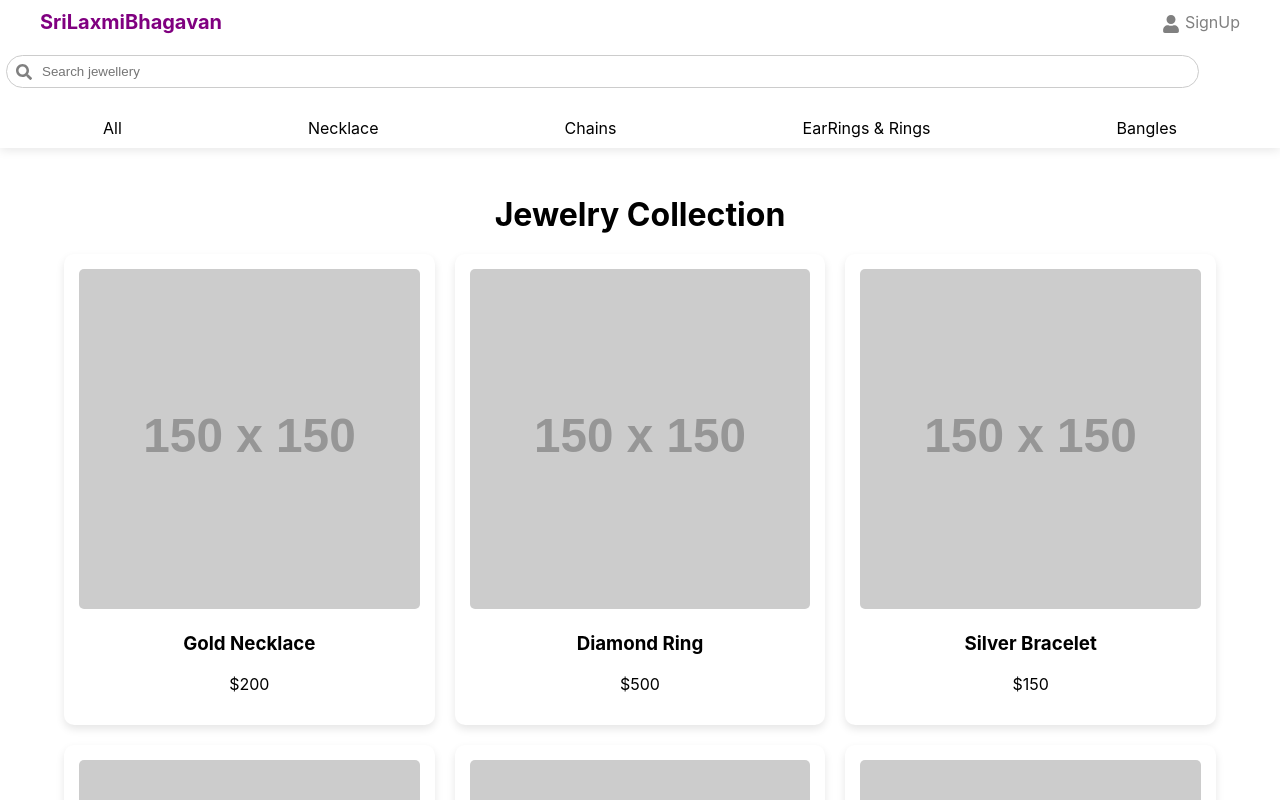
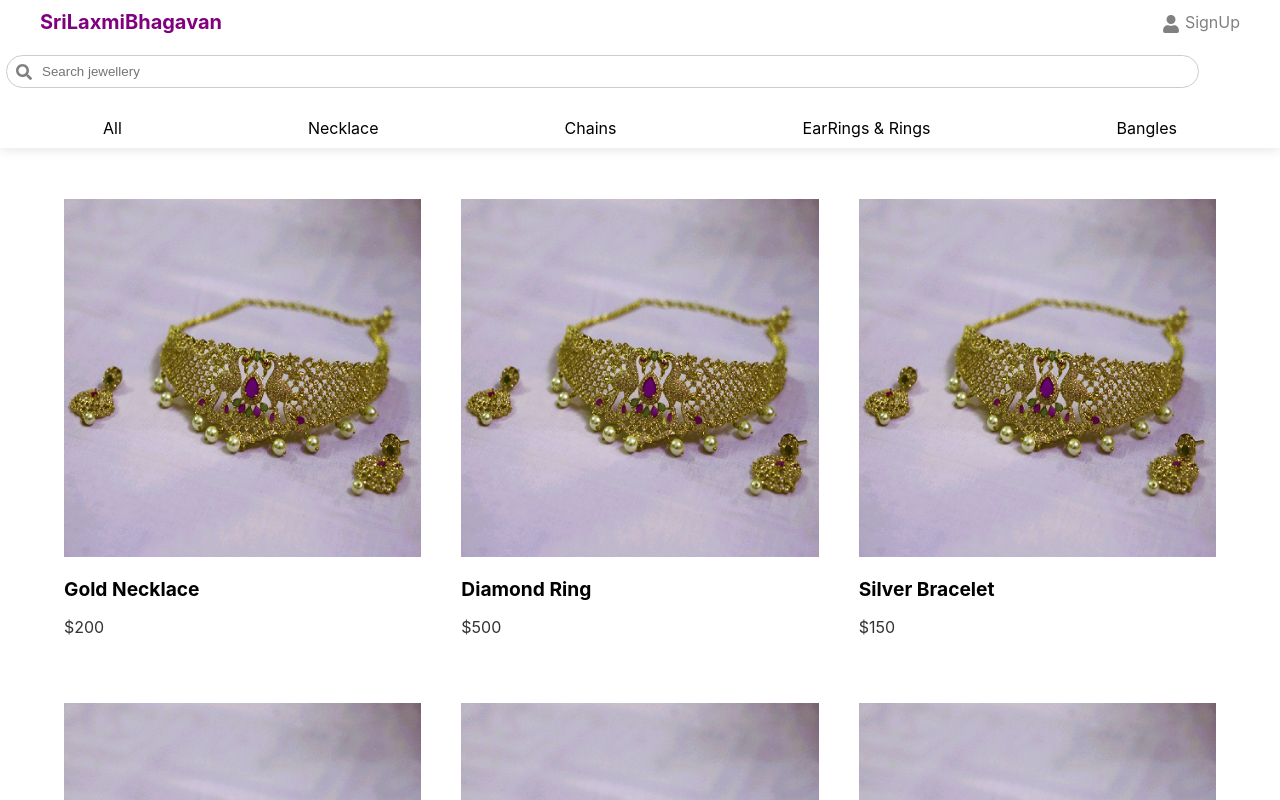
Before and after one commit to vishwasri-technologies/jewellery-web-app-frontend, a React (Create React App) app: page /necklace in a window 1280 px wide. Shown: the top 800 px of the page. Built offline with nearby package versions, Linux system fonts and the light colour scheme.

Commit message:
Added code in Necklace page

```diff
--- a/src/Components/Necklace.css
+++ b/src/Components/Necklace.css
@@ -1,58 +1,70 @@
-/* Container styling */
+/* Container Styling */
 .container {
   width: 90%;
   margin: auto;
-    padding: 20px;
-  }
-
-  /* Page Title */
-  .title {
-    text-align: center;
-    font-size: 2rem;
-    margin-bottom: 20px;
+  padding: 4%;
 }
 
 /* Grid Layout */
 .grid-container {
   display: grid;
-    grid-template-columns: repeat(3, 1fr); /* 3 columns for web */
-    gap: 20px;
+  grid-template-columns: repeat(3, minmax(250px, 1fr)); /* 3 columns, flexible */
+  gap: 40px;
 }
 
-  /* Product Card */
+/* Individual Product Items */
 .grid-item {
-    background: #fff;
-    padding: 15px;
-    border-radius: 10px;
-    text-align: center;
-    box-shadow: 0 4px 8px rgba(0, 0, 0, 0.1);
-    transition: transform 0.3s ease-in-out;
+  background-color: #fff;
+  /* border-radius: 8px; */
+  overflow: hidden; /* Prevents overflow */
+  display: flex;
+  flex-direction: column;
+  align-items: flex-start; /* Align items to the left */
 }
 
-  .grid-item:hover {
-    transform: scale(1.05);
+/* Product Image Styling */
+.product-image {
+  width: 100%;
+  aspect-ratio: 1 / 1; /* Maintains square ratio */
+  object-fit: contain; /* Ensures full image is visible */
 }
 
-  /* Product Image */
-  .product-image {
+/* Product Details - Align text to the left */
+.product-details {
   width: 100%;
-    height: auto;
-    border-radius: 5px;
+  padding: 10px 0;
 }
 
-  /* Media Queries for Responsiveness */
+/* Product Name */
+h3 {
+  font-size: 1.2rem;
+  font-weight: bold;
+  margin: 10px 0;
+  text-align: left; /* Aligns text to the left */
+}
+
+/* Product Price */
+p {
+  font-size: 1rem;
+  color: #333;
+  text-align: left; /* Aligns text to the left */
+}
+
+/* Responsive Design */
+@media (max-width: 1024px) {
+  .grid-container {
+    grid-template-columns: repeat(2, minmax(200px, 1fr)); /* 2 columns for tablets */
+  }
+}
+
 @media (max-width: 768px) {
   .grid-container {
-      grid-template-columns: repeat(2, 1fr); /* 2 columns for mobile */
+    grid-template-columns: repeat(2, 1fr); /* 2 columns on small screens */
   }
 }
 
 @media (max-width: 480px) {
-    .title {
-      font-size: 1.5rem;
-    }
-
-    .grid-item {
-      padding: 10px;
+  .grid-container {
+    grid-template-columns: repeat(2, 1fr); /* 1 column for extra small screens */
   }
 }
--- a/src/Components/Necklace.js
+++ b/src/Components/Necklace.js
@@ -1,24 +1,134 @@
 import React from "react";
 import "./Necklace.css";
+import image from "../assets/image-222.png";
+
 const products = [
-  { id: 1, name: "Gold Necklace", price: "$200", image: "https://via.placeholder.com/150" },
-  { id: 2, name: "Diamond Ring", price: "$500", image: "https://via.placeholder.com/150" },
-  { id: 3, name: "Silver Bracelet", price: "$150", image: "https://via.placeholder.com/150" },
-  { id: 4, name: "Pearl Earrings", price: "$120", image: "https://via.placeholder.com/150" },
-  { id: 5, name: "Platinum Pendant", price: "$300", image: "https://via.placeholder.com/150" },
-  { id: 6, name: "Ruby Ring", price: "$450", image: "https://via.placeholder.com/150" }
+  {
+    id: 1,
+    name: "Gold Necklace",
+    price: "$200",
+    image: image,
+  },
+  {
+    id: 2,
+    name: "Diamond Ring",
+    price: "$500",
+    image: image,
+  },
+  {
+    id: 3,
+    name: "Silver Bracelet",
+    price: "$150",
+    image: image,
+  },
+  {
+    id: 4,
+    name: "Pearl Earrings",
+    price: "$120",
+    image: image,
+  },
+  {
+    id: 5,
+    name: "Platinum Pendant",
+    price: "$300",
+    image: image,
+  },
+  {
+    id: 6,
+    name: "Ruby Ring",
+    price: "$450",
+    image: image,
+  },
+  {
+    id: 6,
+    name: "Ruby Ring",
+    price: "$450",
+    image: image,
+  },
+  {
+    id: 6,
+    name: "Ruby Ring",
+    price: "$450",
+    image: image,
+  },
+  {
+    id: 6,
+    name: "Ruby Ring",
+    price: "$450",
+    image: image,
+  },
+  {
+    id: 6,
+    name: "Ruby Ring",
+    price: "$450",
+    image: image,
+  },
+  {
+    id: 6,
+    name: "Ruby Ring",
+    price: "$450",
+    image: image,
+  },
+  {
+    id: 6,
+    name: "Ruby Ring",
+    price: "$450",
+    image: image,
+  },
+  {
+    id: 6,
+    name: "Ruby Ring",
+    price: "$450",
+    image: image,
+  },
+  {
+    id: 6,
+    name: "Ruby Ring",
+    price: "$450",
+    image: image,
+  },
+  {
+    id: 6,
+    name: "Ruby Ring",
+    price: "$450",
+    image: image,
+  },
+  {
+    id: 6,
+    name: "Ruby Ring",
+    price: "$450",
+    image: image,
+  },
+  {
+    id: 6,
+    name: "Ruby Ring",
+    price: "$450",
+    image: image,
+  },
+  {
+    id: 6,
+    name: "Ruby Ring",
+    price: "$450",
+    image: image,
+  },
+
 ];
 
 const Necklace = () => {
   return (
     <div className="container">
-      <h2 className="title">Jewelry Collection</h2>
       <div className="grid-container">
         {products.map((product) => (
           <div key={product.id} className="grid-item">
-            <img src={product.image} alt={product.name} className="product-image" />
-            <h3>{product.name}</h3>
-            <p>{product.price}</p>
+            <img
+              src={product.image}
+              alt={product.name}
+              className="product-image"
+            />
+            <div className="product-details">
+              <h3>{product.name}</h3>
+              <p>{product.price}</p>
+            </div>
           </div>
         ))}
       </div>
```
Also changed, not shown: src/assets/image-222.png (added). Lines whose indentation alone changed are shown as unchanged.
